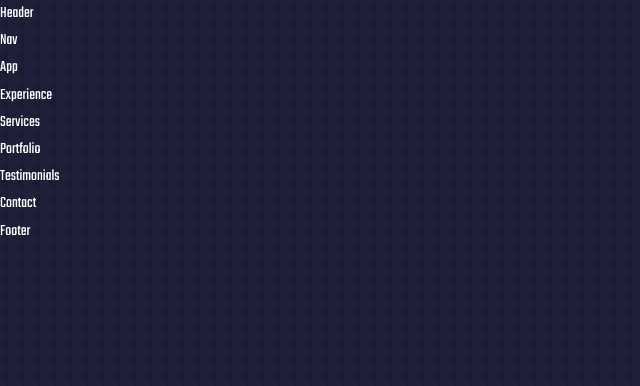
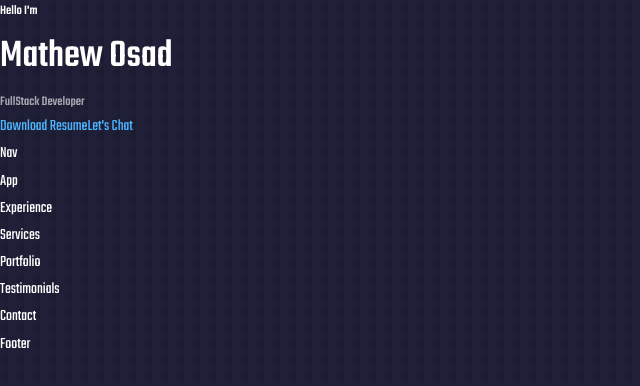
Before and after one commit to mathewosad/Mathew-Osad, a React (Create React App) app: page / in a window 1280 px wide. Shown: the top 386 px of the page, without its empty margins (0-640 px from the left). Built offline with nearby package versions, Linux system fonts and the light colour scheme.

Commit message:
added CTA file for my resume download

```diff
--- /dev/null
+++ b/src/components/header/CTA.jsx
@@ -0,0 +1,13 @@
+import React from 'react'
+import Resume from '../../assets/resume.pdf'
+
+const CTA = () => {
+  return (
+    <div className='cta'>
+        <a href={Resume} download>Download Resume</a>
+        <a href="#contact">Let's Chat</a>
+    </div>
+  )
+}
+
+export default CTA
--- a/src/components/header/Header.jsx
+++ b/src/components/header/Header.jsx
@@ -1,9 +1,16 @@
 import React from 'react'
 import './header.css'
+import CTA from './CTA'
 
 const Header = () => {
   return (
-    <div>Header</div>
+    <header>
+      <div className="container header__container"></div>
+        <h5>Hello I'm</h5>
+        <h1>Mathew Osad</h1>
+        <h5 className="text-light">FullStack Developer</h5>
+        <CTA />
+    </header>
   )
 }
 
```
